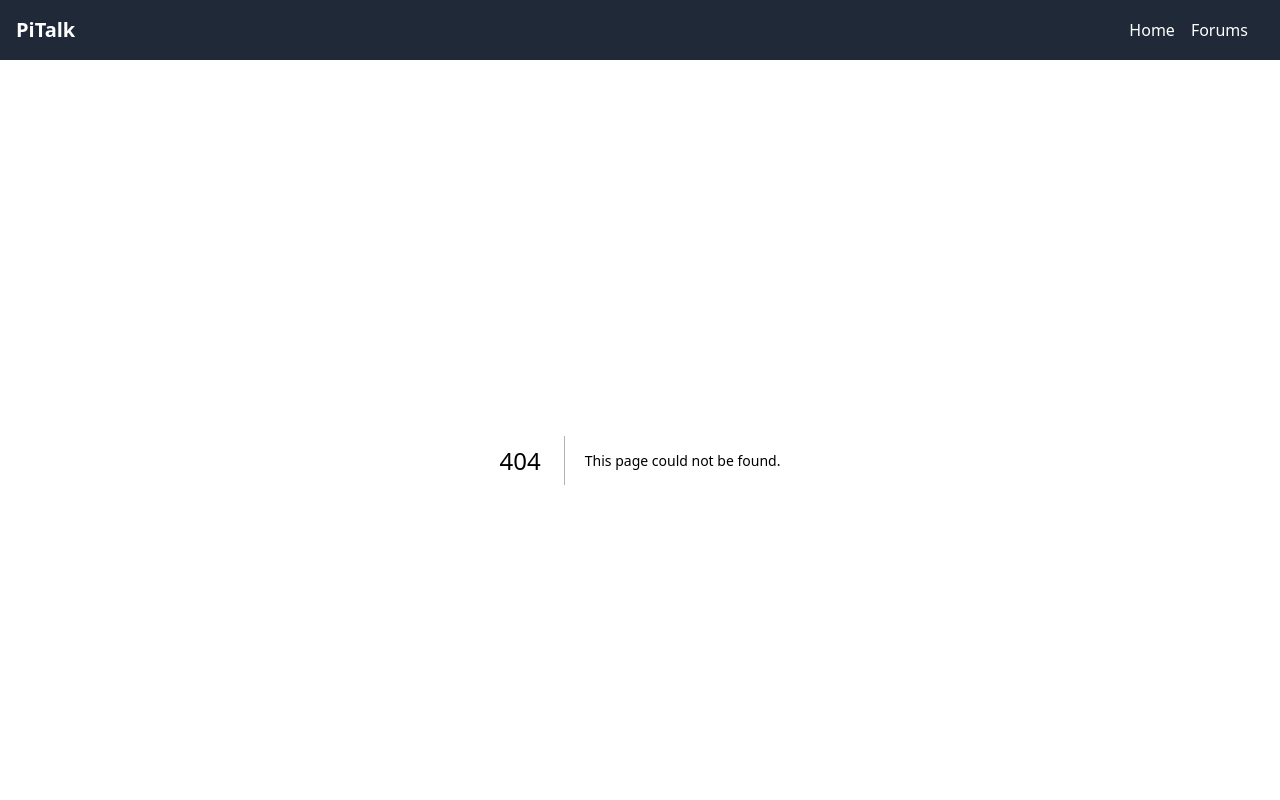
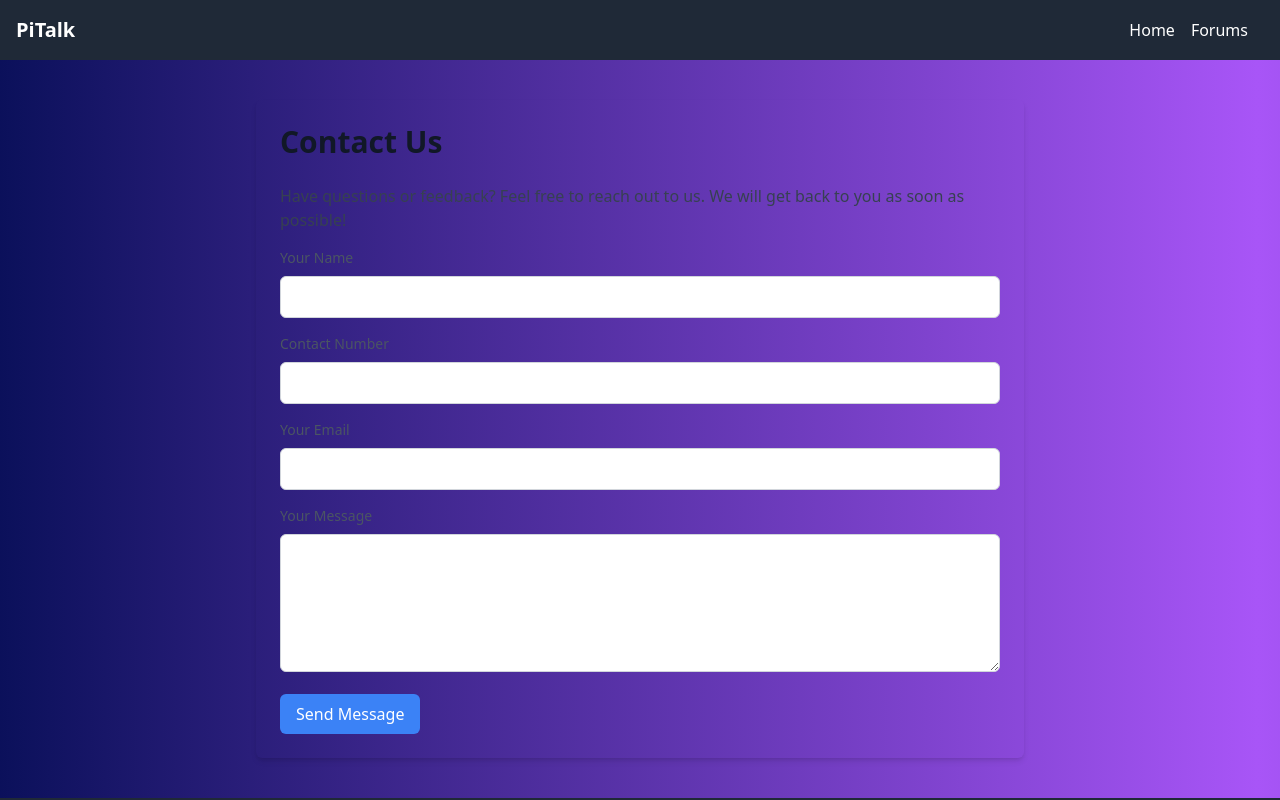
Before and after one commit to adityakashyap5047/PiTalk, a Next.js app: page /contact-us in a window 1280 px wide. Before the commit this address had no page. Shown: the top 800 px of the page. Built offline with nearby package versions, Linux system fonts and the light colour scheme.

Commit message:
adding the contact us page in the website

```diff
--- /dev/null
+++ b/app/contact-us/ContactUs.js
@@ -0,0 +1,127 @@
+"use client"
+
+import React, { useState } from 'react';
+
+const ContactUs = () => {
+  const [formData, setFormData] = useState({
+    name: '',
+    email: '',
+    message: '',
+    contactNumber: '',
+  });
+
+  const [status, setStatus] = useState('');
+
+  const handleChange = (e) => {
+    const { name, value } = e.target;
+    setFormData({ ...formData, [name]: value });
+  };
+
+  const handleSubmit = async (e) => {
+    e.preventDefault();
+    setStatus('Sending...');
+
+    try {
+      const response = await fetch('/api/contact', {
+        method: 'POST',
+        headers: {
+          'Content-Type': 'application/json',
+        },
+        body: JSON.stringify(formData),
+      });
+
+      if (response.ok) {
+        setFormData({ name: '', email: '', message: '', contactNumber: '' });
+        setStatus('Message sent successfully!');
+      } else {
+        setStatus('Failed to send message. Please try again.');
+      }
+    } catch (error) {
+      setStatus('Error occurred. Please try again.');
+    }
+  };
+
+  return (
+    <div className="bg-gradient-linear from-[#080F58] via-purple-500 to-[#080F58] bg-[length:200%_200%] animate-bg-gradient text-gray-800 py-10 px-4">
+      <div className="container mx-auto max-w-3xl shadow-md rounded-md p-6">
+        <h1 className="text-3xl font-bold text-gray-900 mb-6">Contact Us</h1>
+        <p className="mb-4 text-gray-700">
+          Have questions or feedback? Feel free to reach out to us. We will get back to you as soon as possible!
+        </p>
+
+        <form onSubmit={handleSubmit} className="space-y-4">
+          <div>
+            <label htmlFor="name" className="block text-sm font-medium text-gray-600 mb-2">
+              Your Name
+            </label>
+            <input
+              type="text"
+              id="name"
+              name="name"
+              value={formData.name}
+              onChange={handleChange}
+              className="w-full border border-gray-300 rounded-md p-2 focus:ring-2 focus:ring-blue-500"
+              required
+            />
+          </div>
+
+          <div>
+            <label htmlFor="contact-number" className="block text-sm font-medium text-gray-600 mb-2">
+              Contact Number
+            </label>
+            <input
+              type="number"
+              id="contactNumber"
+              name="contactNumber"
+              value={formData.contactNumber}
+              onChange={handleChange}
+              className="w-full border border-gray-300 rounded-md p-2 focus:ring-2 focus:ring-blue-500"
+              required
+            />
+          </div>
+
+          <div>
+            <label htmlFor="email" className="block text-sm font-medium text-gray-600 mb-2">
+              Your Email
+            </label>
+            <input
+              type="email"
+              id="email"
+              name="email"
+              value={formData.email}
+              onChange={handleChange}
+              className="w-full border border-gray-300 rounded-md p-2 focus:ring-2 focus:ring-blue-500"
+              required
+            />
+          </div>
+
+          <div>
+            <label htmlFor="message" className="block text-sm font-medium text-gray-600 mb-2">
+              Your Message
+            </label>
+            <textarea
+              id="message"
+              name="message"
+              value={formData.message}
+              onChange={handleChange}
+              className="w-full border border-gray-300 rounded-md p-2 focus:ring-2 focus:ring-blue-500"
+              rows="5"
+              required
+            ></textarea>
+          </div>
+
+          <button
+            type="submit"
+            className="bg-blue-500 text-white py-2 px-4 rounded-md hover:bg-blue-600 transition"
+          >
+            Send Message
+          </button>
+        </form>
+
+        {status && <p className="mt-4 text-sm text-gray-600">{status}</p>}
+      </div>
+    </div>
+  );
+};
+
+export default ContactUs;
--- /dev/null
+++ b/app/contact-us/page.js
@@ -0,0 +1,15 @@
+import React from 'react'
+import ContactUs from './ContactUs'
+
+function page() {
+  return (
+    <ContactUs/>
+  )
+}
+
+export default page
+
+export const metadata = {
+    title: 'Contact Us - PiTalk',
+    description: 'Have questions or feedback? Feel free to reach out to us.',
+};
--- a/components/Footer.js
+++ b/components/Footer.js
@@ -12,7 +12,7 @@ const Footer = () => {
           <a href="/terms-of-service" target="_blank" className="text-gray-400 hover:text-white transition">
             Terms of Service
           </a>
-          <a href="#" className="text-gray-400 hover:text-white transition">
+          <a href="/contact-us" target="_blank" className="text-gray-400 hover:text-white transition">
             Contact Us
           </a>
         </div>
```
